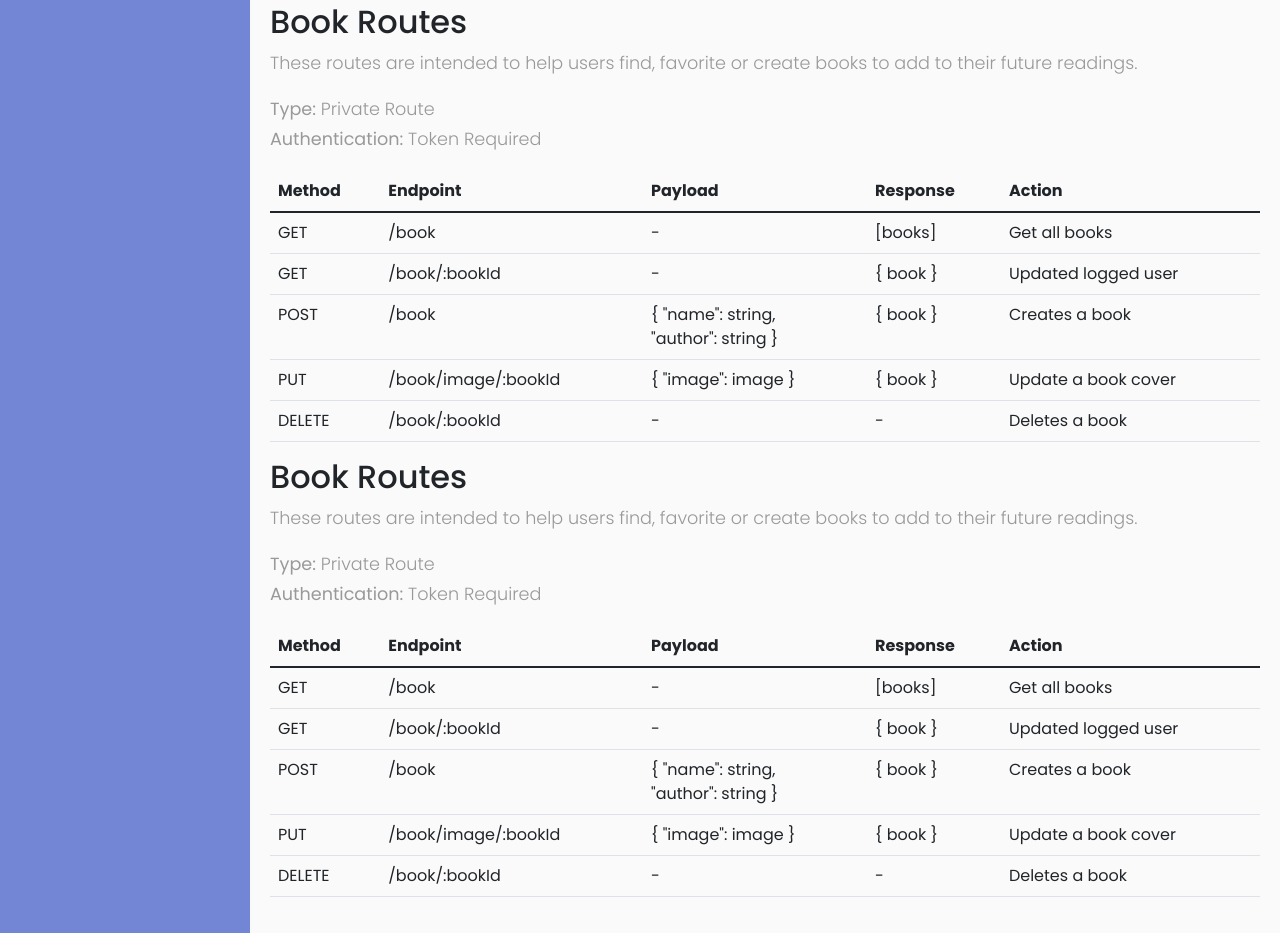
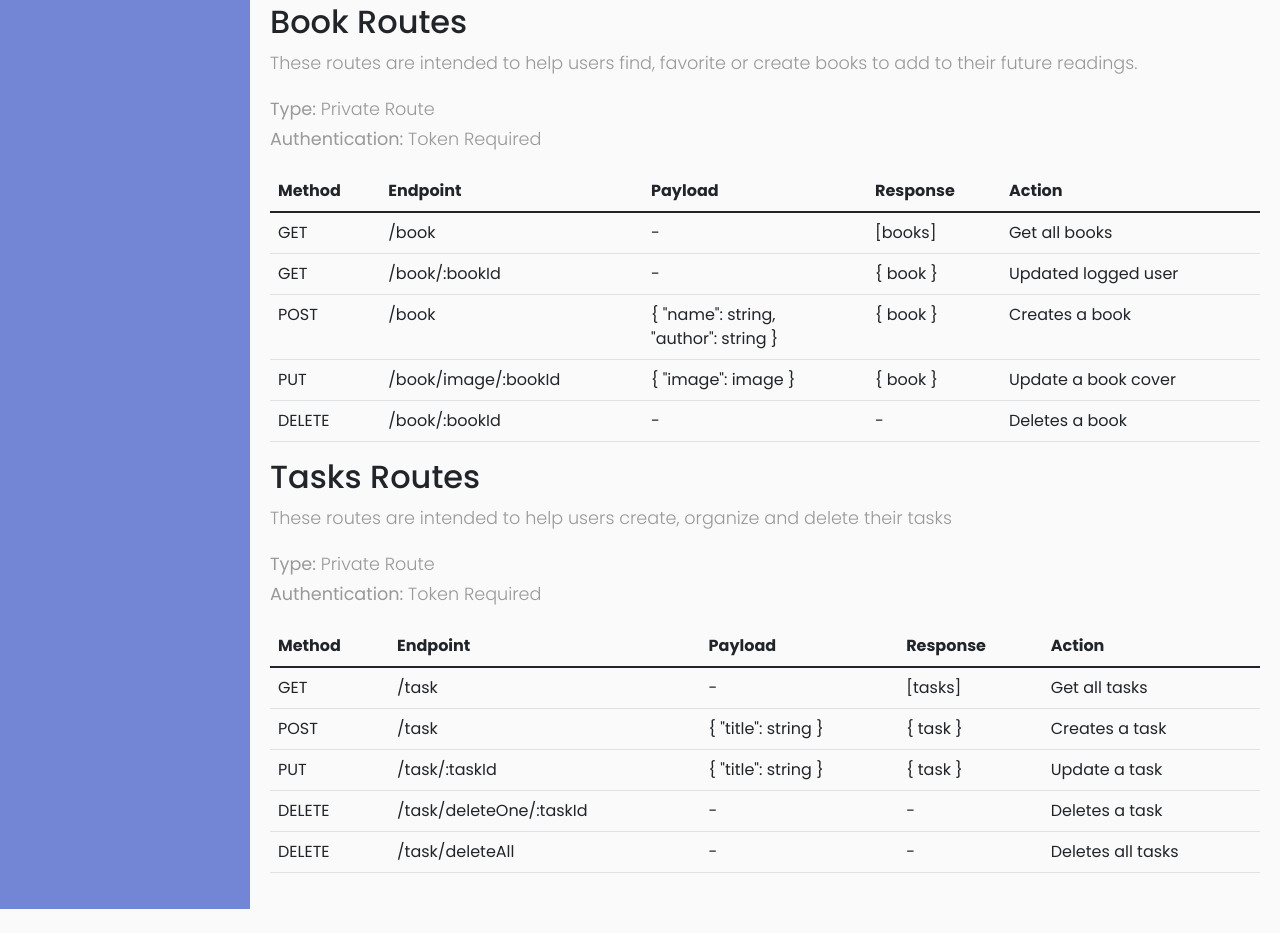
Before and after one commit to f-mantovani/project-3-backend, a website: page documentation/index.html in a window 1280 px wide. Shown: the part 1344-2277 px from the top of the page. After the commit the page ends 2253 px from the top, so only its background shows below. Drawn offline with nearby package versions, Linux system fonts and the light colour scheme.

Commit message:
Tasks routes documented

```diff
--- a/documentation/index.html
+++ b/documentation/index.html
@@ -226,8 +226,8 @@
               </section>
 
               <section id="tasks-routes">
-                <h2>Book Routes</h2>
-                <p>These routes are intended to help users find, favorite or create books to add to their future readings.</p>
+                <h2>Tasks Routes</h2>
+                <p>These routes are intended to help users create, organize and delete their tasks</p>
                 <p>
                    <strong>Type:</strong> Private Route<br>
                    <strong>Authentication:</strong> Token Required
@@ -246,42 +246,41 @@
                       <tbody>
                         <tr>
                           <td>GET</th>
-                          <td>/book</td>
+                          <td>/task</td>
                           <td>-</td>
-                          <td>[books]</td>
-                          <td>Get all books</td>
+                          <td>[tasks]</td>
+                          <td>Get all tasks</td>
                         </tr>
                         <tr>
-                            <td>GET</th>
-                            <td>/book/:bookId</td>
-                            <td>-</td>
-                            <td>{ book }</td>
-                            <td>Updated logged user</td>
-                          </tr>
-
-                          <tr>
                             <td>POST</th>
-                            <td>/book</td>
-                            <td>{ "name": string,<br>
-                                "author": string }</td>
-                            <td>{ book }</td>
-                            <td>Creates a book</td>
+                            <td>/task</td>
+                            <td>{ "title": string }</td>
+                            <td>{ task }</td>
+                            <td>Creates a task</td>
                           </tr>
 
                           <tr>
                             <td>PUT</th>
-                            <td>/book/image/:bookId</td>
-                            <td>{ "image": image }</td>
-                            <td>{ book }</td>
-                            <td>Update a book cover</td>
+                            <td>/task/:taskId</td>
+                            <td>{ "title": string }</td>
+                            <td>{ task }</td>
+                            <td>Update a task</td>
                           </tr>
 
                           <tr>
                             <td>DELETE</th>
-                            <td>/book/:bookId</td>
+                            <td>/task/deleteOne/:taskId</td>
                             <td>-</td>
                             <td>-</td>
-                            <td>Deletes a book</td>
+                            <td>Deletes a task</td>
+                          </tr>
+
+                          <tr>
+                            <td>DELETE</th>
+                            <td>/task/deleteAll</td>
+                            <td>-</td>
+                            <td>-</td>
+                            <td>Deletes all tasks</td>
                           </tr>
                       </tbody>
                   </table>
```
